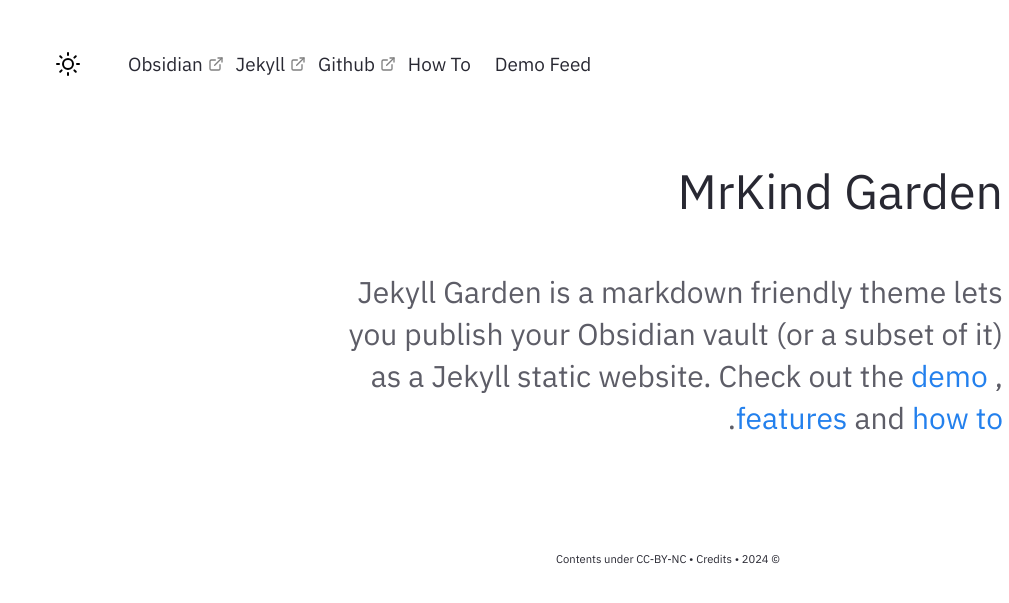
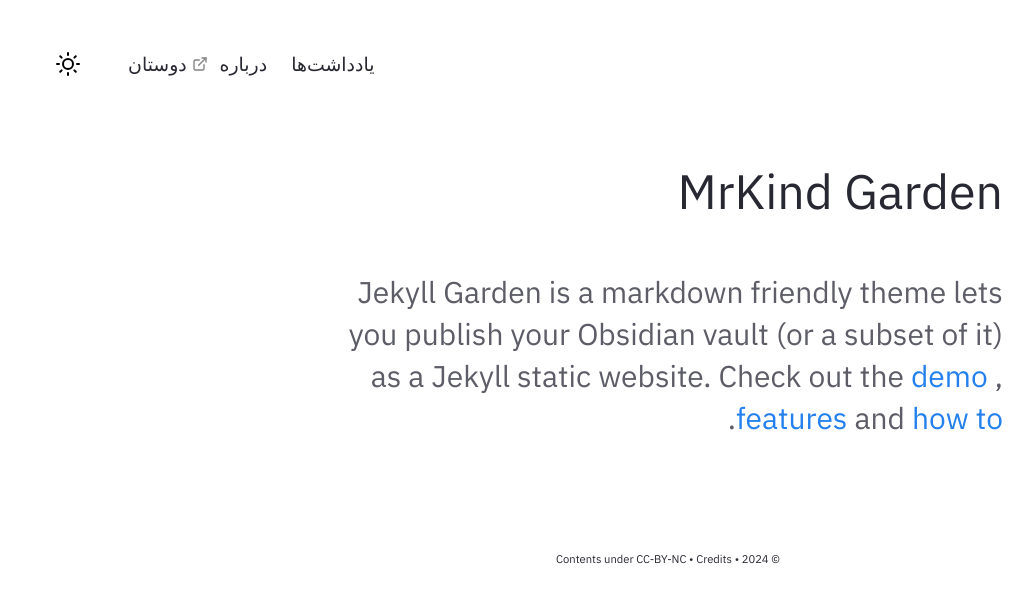
Before and after one commit to mrdkind/mrdkind, a Jekyll site: the page built from pages/index.md, in a window 1280 px wide. Shown: the top 603 px of the page, without its empty margins (271-1280 px from the left). Built offline with Jekyll 4.4.1, drawn with Linux system fonts in a browser that asks for light colours.

Commit message:
change navigation

```diff
--- a/_includes/Nav.html
+++ b/_includes/Nav.html
@@ -54,20 +54,15 @@
     <div id="navbarBasicExample" class="navbar-menu">
       <div class="navbar-start">
         <a href="{{'/notes' | relative_url}}" class="navbar-item">
-          Demo Feed
+          یادداشت‌ها
         </a>
         <a href="../post/how-to" class="navbar-item">
-          How To
+          درباره
         </a>
         <a href="https://github.com/Jekyll-Garden/jekyll-garden.github.io" target="_blank" class="navbar-item">
-          Github
+          دوستان
         </a>
-        <a href="https://jekyllrb.com/" target="_blank" class="navbar-item">
-          Jekyll
-        </a>
-        <a href="https://obsidian.md/"  target="_blank" class="navbar-item">
-          Obsidian
-        </a>
+
       </div>
       <div class="navbar-end is-hidden-mobile" onclick="modeSwitcher()" >
         <div class="navbar-item">
```
